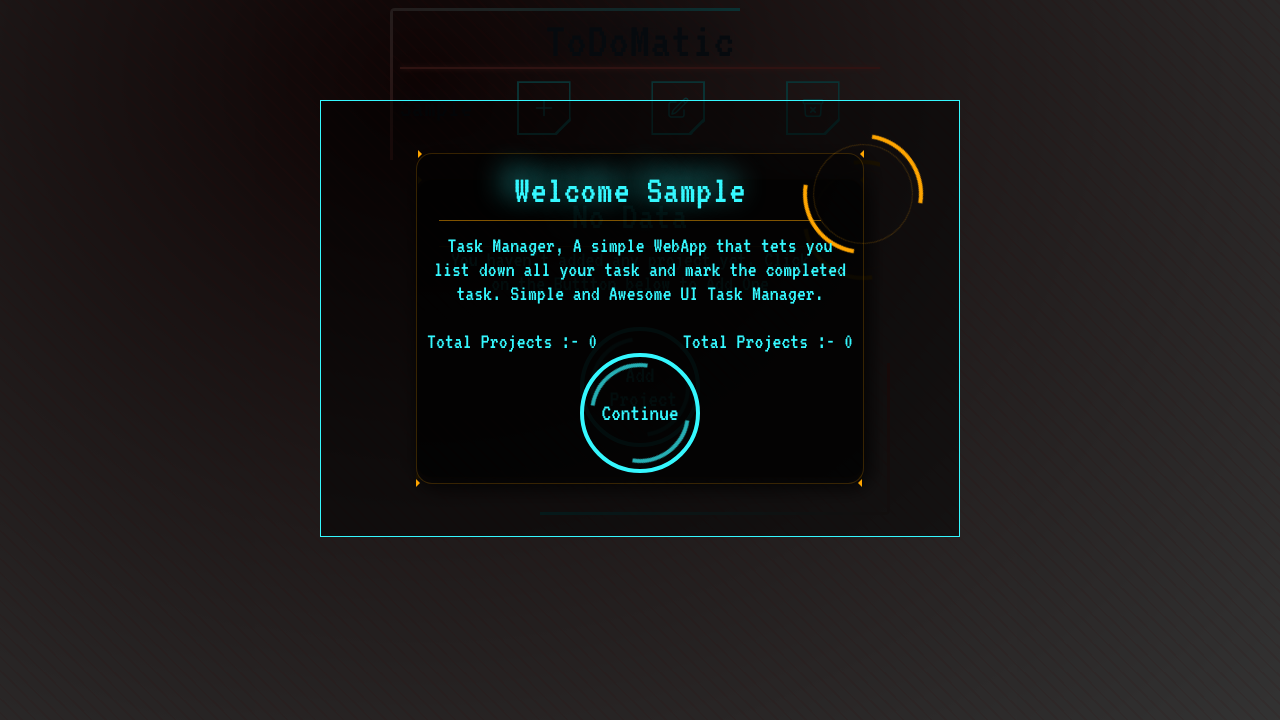
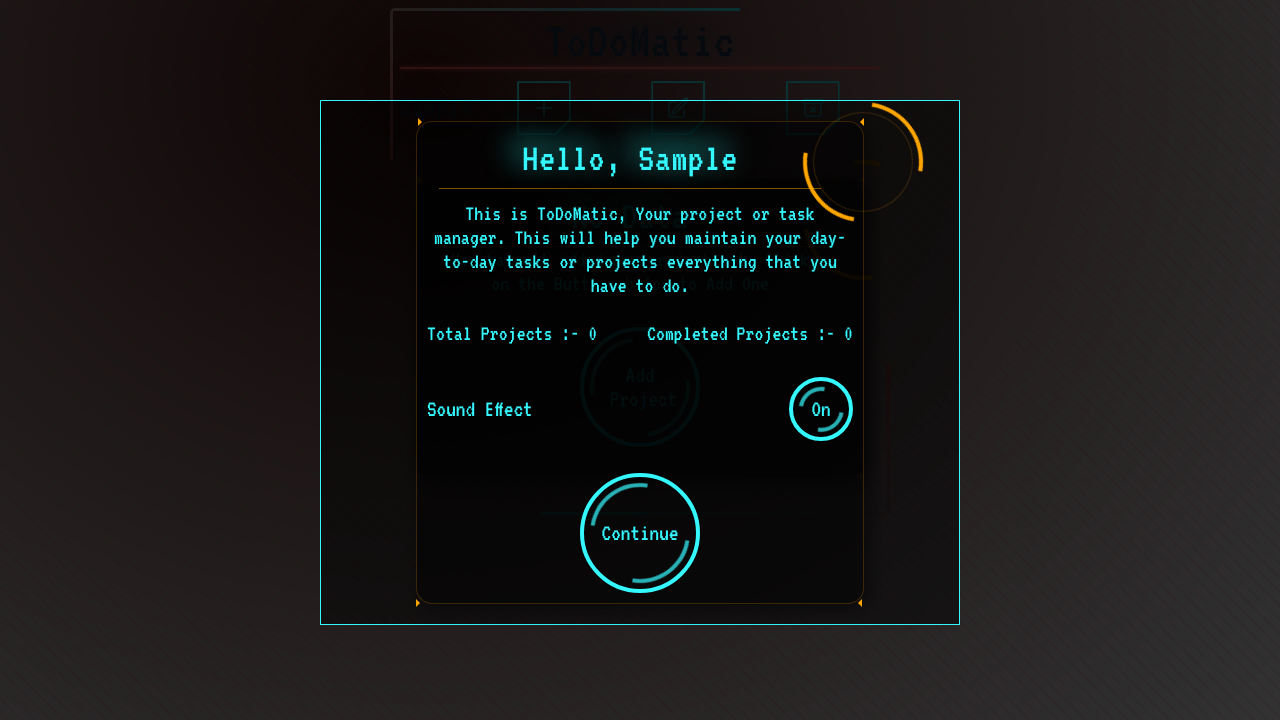
Before and after one commit to UNRIVALLEDKING/ModernTaskManager, a React (Vite) app: page / in a window 1280 px wide. Both pictures are taken after typing "Sample" into the empty fields and a click on the button "Continue". Shown: the top 720 px of the page. Built offline with nearby package versions, Linux system fonts and the light colour scheme.

Commit message:
Sound Effect Toggler

```diff
--- a/src/App.jsx
+++ b/src/App.jsx
@@ -12,6 +12,14 @@ import Welcome from "./components/welcomeMessage/Welcome";
 function App() {
   // States
   const [editingName, setEditingName] = useState(false);
+  const [sound, setSound] = useState(() => {
+    const effect = localStorage.getItem("sound");
+    if (effect) {
+      return effect;
+    } else {
+      return true;
+    }
+  });
   const [greeting, setGreeting] = useState(false);
   const [user, setUser] = useState(() => {
     const userName = localStorage.getItem("user");
@@ -40,16 +48,22 @@ function App() {
   // Functions
 
   const openModal = () => {
-    compAudio.play();
+    if (sound) {
+      compAudio.play();
+    }
     setForm(true);
   };
 
   const closeModal = () => {
-    compAudio.play();
+    if (sound) {
+      compAudio.play();
+    }
     setForm(false);
   };
   const disposeAll = () => {
-    AddAudio.play();
+    if (sound) {
+      AddAudio.play();
+    }
     localStorage.removeItem("projects");
     setTimeout(() => {
       setAllProjects([]);
@@ -66,13 +80,20 @@ function App() {
 
   const upDateUser = (event) => {
     if (user.length <= 15) {
-      AddAudio.play();
+      if (sound) {
+        AddAudio.play();
+      }
       localStorage.setItem("user", JSON.stringify(user));
       setEditingName(false);
     } else {
       event.preventDefault();
       toast("Username can't be more than 15 letters");
     }
+  };
+
+  const SoundEffect = () => {
+    setSound(!sound);
+    localStorage.setItem("sound", JSON.stringify(!sound));
   };
 
   useEffect(() => {
@@ -92,6 +113,9 @@ function App() {
             setGreeting={setGreeting}
             AddAudio={AddAudio}
             compAudio={compAudio}
+            SoundEffect={SoundEffect}
+            sound={sound}
+            setSound={setSound}
           />
         </>
       ) : (
@@ -106,7 +130,7 @@ function App() {
                 <form onSubmit={upDateUser}>
                   <input
                     type="text"
-                    placeholder="Enter Your Name"
+                    placeholder="Username"
                     className="input-field my-2"
                     value={user}
                     onChange={handleNewUser}
@@ -145,6 +169,7 @@ function App() {
               allProjects={allProjects}
               setAllProjects={setAllProjects}
               addEffect={AddAudio}
+              sound={sound}
             />
           </>
         ) : (
@@ -218,6 +243,7 @@ function App() {
                   id={id}
                   addEffect={AddAudio}
                   completeEffect={compAudio}
+                  sound={sound}
                 />
               ))}
             </>
--- a/src/components/card/Card.jsx
+++ b/src/components/card/Card.jsx
@@ -8,13 +8,16 @@ export default function Card({
   id,
   completeEffect,
   addEffect,
+  sound,
 }) {
   const [animate, setAnimate] = useState(false);
   const [compAnimate, setCompAnimate] = useState(false);
 
   const addProgress = (projectId) => {
     setAnimate(true);
-    addEffect.play();
+    if (sound) {
+      addEffect.play();
+    }
     setAllProjects(
       allProjects.map((project, id) => {
         if (projectId === id) {
@@ -35,7 +38,9 @@ export default function Card({
 
   const complete = (projectId) => {
     setCompAnimate(true);
-    completeEffect.play();
+    if (sound) {
+      completeEffect.play();
+    }
     setAllProjects(
       allProjects.map((project, id) => {
         if (projectId === id) {
@@ -52,7 +57,9 @@ export default function Card({
 
   const dispose = (projectId) => {
     setCompAnimate(true);
-    completeEffect.play();
+    if (sound) {
+      completeEffect.play();
+    }
     const newProjectList = allProjects.filter((project, id) => {
       return id !== projectId;
     });
--- a/src/components/form/Form.jsx
+++ b/src/components/form/Form.jsx
@@ -7,6 +7,7 @@ export default function Form({
   closeModal,
   allProjects,
   setAllProjects,
+  sound,
 }) {
   const projectRef = useRef();
   const descRef = useRef();
@@ -15,7 +16,9 @@ export default function Form({
   const addProject = (e) => {
     e.preventDefault();
     if (projectRef.current.value.trim().length > 0) {
-      addEffect.play();
+      if (sound) {
+        addEffect.play();
+      }
       const project = {
         title: projectRef.current.value,
         desc: descRef.current.value,
--- a/src/components/welcomeMessage/Welcome.jsx
+++ b/src/components/welcomeMessage/Welcome.jsx
@@ -2,6 +2,7 @@ import React from "react";
 import { useState } from "react";
 import { useRef } from "react";
 import { toast } from "react-toastify";
+import "./welcome.css";
 
 export default function Welcome({
   allProjects,
@@ -12,14 +13,20 @@ export default function Welcome({
   greeting,
   AddAudio,
   compAudio,
+  SoundEffect,
+  sound,
+  setSound,
 }) {
   const userRef = useRef();
 
   const addUser = (event) => {
     if (userRef.current.value.length <= 15) {
       event.preventDefault();
-      AddAudio.play();
+      if (sound) {
+        AddAudio.play();
+      }
       localStorage.setItem("user", JSON.stringify(userRef.current.value));
+      localStorage.setItem("sound", JSON.stringify(sound));
       setUser(userRef.current.value);
       setGreeting(true);
     } else {
@@ -28,9 +35,14 @@ export default function Welcome({
     }
   };
   const close = () => {
-    compAudio.play();
+    if (sound) {
+      compAudio.play();
+    }
     setDashboard(false);
   };
+  const completedProjects = allProjects.filter((item) => {
+    return item.status === "Completed";
+  });
 
   return (
     <>
@@ -38,20 +50,20 @@ export default function Welcome({
         <div className="modal-content w-[80%] sm:w-[50%]">
           {greeting ? (
             <>
-              <div className="max-w-md m-auto my-8">
+              <div className="max-w-md m-auto">
                 <div className="rounded-2xl pending-card box">
                   <div className="circle"></div>
 
                   <div className="text-center p-3 sm:pr-8 ">
                     <h3 className="text-xl font-bold title pb-4">
-                      Welcome {user}
+                      Hello, {user}
                     </h3>
                   </div>
 
                   <p className="paragraph min-h-[20px]">
-                    Task Manager, A simple WebApp that tets you list down all
-                    your task and mark the completed task. Simple and Awesome UI
-                    Task Manager.
+                    This is ToDoMatic, Your project or task manager. This will
+                    help you maintain your day-to-day tasks or projects
+                    everything that you have to do.
                   </p>
                   <br />
                   <div className="flex justify-between">
@@ -59,8 +71,19 @@ export default function Welcome({
                       Total Projects :- {allProjects.length}
                     </p>
                     <p className="paragraph">
-                      Total Projects :- {allProjects.length}
+                      Completed Projects :- {completedProjects.length}
                     </p>
+                  </div>
+                  <div className="flex justify-between items-center my-8">
+                    <p className="paragraph text-2xl">Sound Effect</p>
+                    <div className="circle3">
+                      <button
+                        onClick={SoundEffect}
+                        className="form_btn text-center p-0 h-16 w-16"
+                      >
+                        {sound ? "On" : "Off"}
+                      </button>
+                    </div>
                   </div>
                   <div className="flex justify-around">
                     <div className="circle2">
@@ -80,10 +103,22 @@ export default function Welcome({
               <form onSubmit={addUser}>
                 <input
                   type="text"
-                  placeholder="Enter Your Name"
+                  placeholder="Username"
                   className="input-field my-2"
                   ref={userRef}
                 />
+                <div className="flex justify-between my-8">
+                  <p className="paragraph text-2xl">Sound Effect</p>
+                  <div className="circle3">
+                    <button
+                      type="button"
+                      onClick={() => setSound(!sound)}
+                      className="form_btn text-center p-0 h-16 w-16"
+                    >
+                      {sound ? "On" : "Off"}
+                    </button>
+                  </div>
+                </div>
                 <div className="flex justify-around">
                   <div className="circle2">
                     <button type="submit" className="form_btn text-center p-0">
--- /dev/null
+++ b/src/components/welcomeMessage/welcome.css
@@ -0,0 +1,22 @@
+.circle3 {
+  position: relative;
+  width: 4rem;
+  height: 4rem;
+  border-width: 4px;
+  border-style: solid;
+  border-color: #35f8ff;
+  border-radius: 50%;
+}
+
+.circle3::after {
+  content: "";
+  position: absolute;
+  top: 6px;
+  left: 6px;
+  width: 2.8rem;
+  height: 2.8rem;
+  border: 4px solid;
+  border-color: rgba(53, 248, 255, 0.7) transparent;
+  border-radius: 50%;
+  animation: rotating 2s linear infinite forwards;
+}
```
